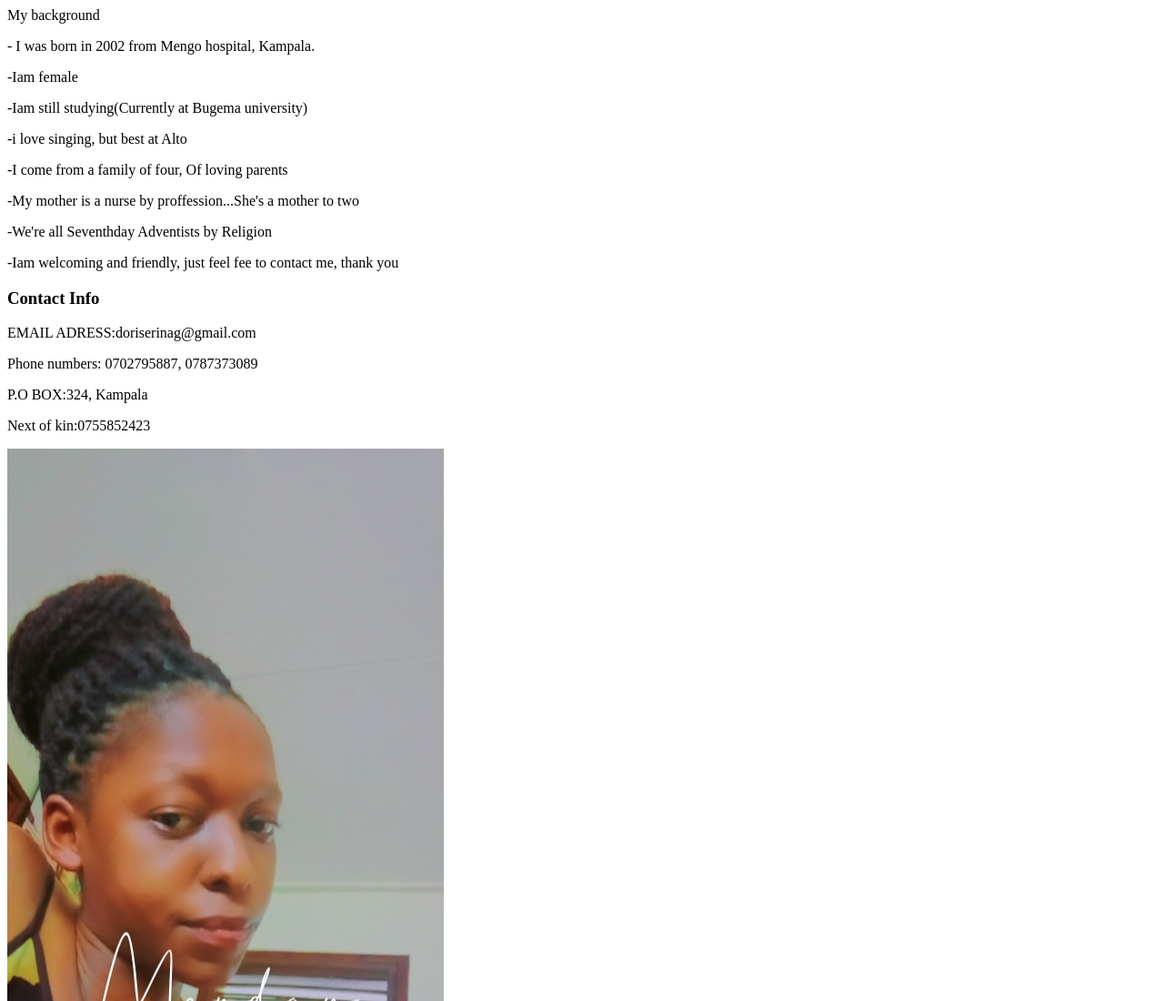
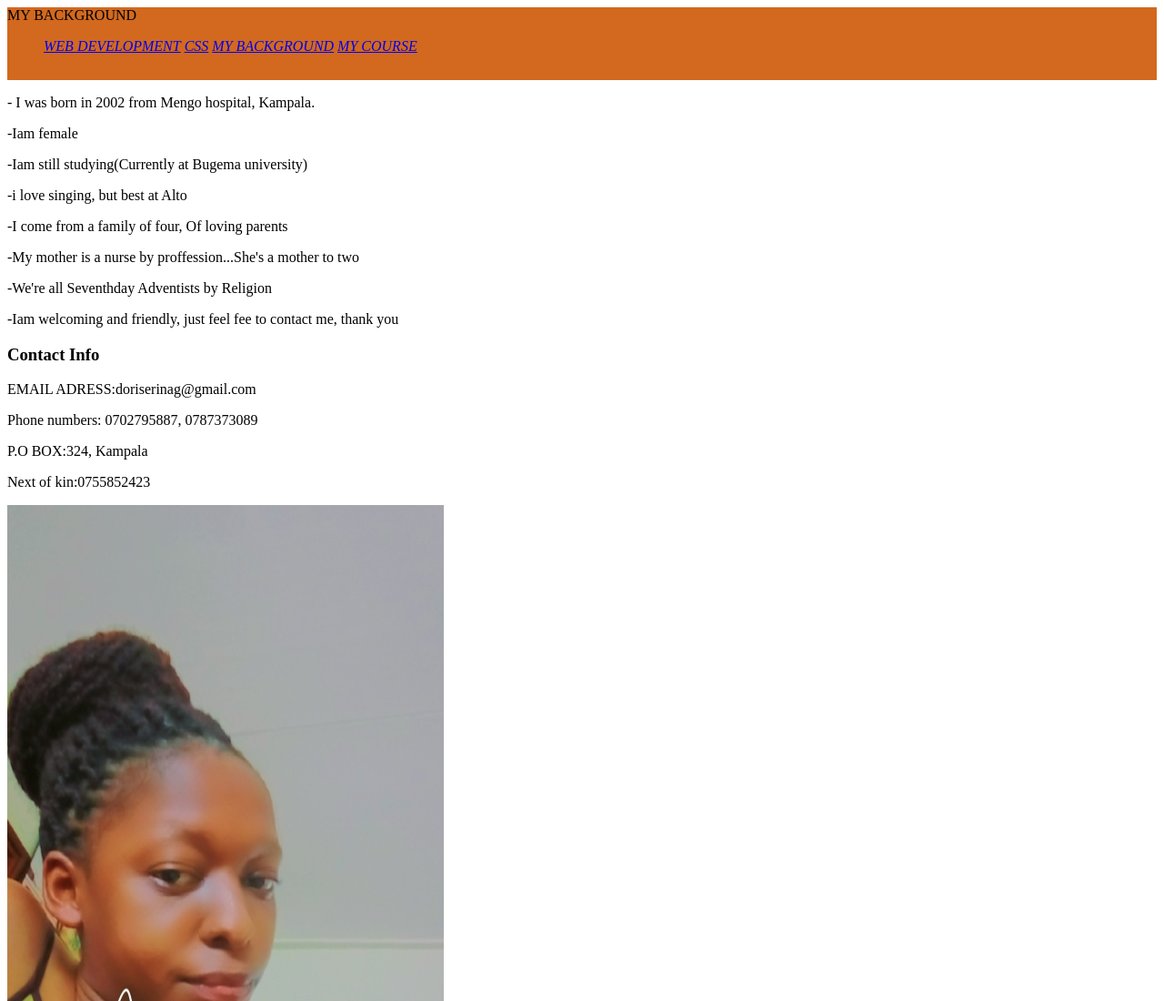
Before and after one commit to Nakiyingi-Doris-Erinah/NAKIYINGI-DORIS-ERINAH-mid-semester, a plain HTML site: page about.html in a window 1280 px wide. Shown: the top 1100 px of the page at 91% size. Drawn offline with Linux system fonts and the light colour scheme.

Commit message:
Update about.html

```diff
--- a/about.html
+++ b/about.html
@@ -5,10 +5,17 @@
     <meta http-equiv="X-UA-Compatible" content="IE=edge">
     <meta name="viewport" content="width=device-width, initial-scale=1.0">
     <title>Document</title>
+    <link rel="stylesheet" href="mid.css">
 </head>
-<body>
+<body class="four">
     <nav>
-        <label class="run">My background</label>
+        <label class="run">MY BACKGROUND</label>
+        <ul>
+            <i><a href="index.html">WEB DEVELOPMENT</a></i>
+            <i><a href="css.html">CSS</a></i>
+            <i><a href="about.html">MY BACKGROUND</a></i>
+            <i><a href="course.html">MY COURSE</a></i>
+        </ul>
     </nav>
     <p>- I was born in 2002 from Mengo hospital, Kampala.</p>
     <p>-Iam female</p>
```
